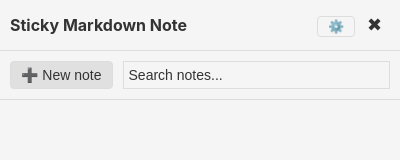
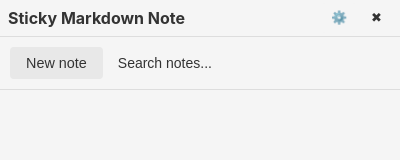
Before and after one commit to seongmini/sticky-markdown-note, an Electron app: page src/renderer/list/list.html in a window 400 px wide. Drawn offline with Linux system fonts and the light colour scheme; no server answers.

Commit message:
feat: Adjust titlebar heights for consistency across all windows

```diff
--- a/src/renderer/list/list.html
+++ b/src/renderer/list/list.html
@@ -16,7 +16,7 @@
         </div>
 
         <div id="toolbar">
-            <button id="add">➕ New note</button>
+            <button id="add">New note</button>
             <input id="search" type="text" placeholder="Search notes..." />
         </div>
         <div id="notes"></div>
--- a/src/renderer/list/list.js
+++ b/src/renderer/list/list.js
@@ -86,8 +86,6 @@ document.addEventListener('DOMContentLoaded', async () => {
         delBtn.style.left = `${e.pageX}px`;
         delBtn.style.top = `${e.pageY}px`;
         delBtn.style.zIndex = '1000';
-        delBtn.style.background = 'white';
-        delBtn.style.border = '1px solid #888';
         delBtn.style.cursor = 'pointer';
         delBtn.addEventListener('click', () => {
           ipcRenderer.send('delete-note', note.file);
--- a/src/styles/common.css
+++ b/src/styles/common.css
@@ -10,6 +10,13 @@
     --button-text: #333333;
     --border-color: #ddd;
     --hover-color: #eee;
+    --accent-color: #8F689D;
+    --accent-hover-color: #7A5A85;
+    --accent-button-text: #ffffff;
+    --light-accent-color: #E6DAEC;
+    --medium-accent-button-bg: #E8E8E8; /* 타이틀바보다 더 진한 회색 */
+    --ultra-light-hover: #FCF8FC; /* 아주 연한 호버 색상 (일반 버튼용) */
+    --titlebar-bg: #F5F5F5; /* 설정 창의 타이틀바 색상 */
 }
 
 /* 다크 모드 변수 오버라이드 */
@@ -22,6 +29,13 @@ body.dark-mode {
     --button-text: #ffffff;
     --border-color: #444;
     --hover-color: #2a2a2a;
+    --accent-color: #8F689D;
+    --accent-hover-color: #A07CAE;
+    --accent-button-text: #ffffff;
+    --light-accent-color: #3C334D;
+    --medium-accent-button-bg: #2D2D2D; /* 다크모드 타이틀바보다 더 진한 회색 */
+    --ultra-light-hover: #1F1B27; /* 아주 연한 호버 색상 (일반 버튼용) */
+    --titlebar-bg: #1a1a1a; /* 다크모드 설정 창의 타이틀바 색상 */
 }
 
 /* 기본 스타일 */
@@ -39,12 +53,12 @@ body {
 
 /* 타이틀바 스타일 */
 #titlebar {
-    height: 30px;
-    background-color: var(--titlebar-background-color);
-    color: var(--titlebar-text-color);
+    height: 36px;
+    background-color: var(--titlebar-bg);
+    color: var(--text-color);
     position: sticky;
     top: 0;
-    z-index: 999;
+    z-index: 99;
     display: flex;
     justify-content: space-between;
     align-items: center;
@@ -56,40 +70,31 @@ body {
 }
 
 #titlebar button {
-    background: none;
+    -webkit-app-region: no-drag;
+    height: 30px;
+    line-height: 30px;
+    padding: 0 10px;
+    font-size: 13px;
+    background-color: var(--titlebar-bg); /* 타이틀바 배경색과 동일하게 설정 */
+    color: var(--text-color);
     border: none;
-    font-size: 16px;
+    border-radius: 4px;
     cursor: pointer;
-    -webkit-app-region: no-drag;
-    color: var(--titlebar-text-color);
 }
 
 #titlebar button:hover {
-    background-color: var(--hover-color);
+    background-color: var(--button-hover); /* 호버 시 button-hover 색상 사용 */
 }
 
 #titlebar .title-btn {
-    background: var(--button-background-color);
-    color: var(--button-text-color);
-    border: 1px solid var(--border-color);
-    padding: 2px 10px;
-    font-size: 13px;
-    cursor: pointer;
     margin-left: 8px;
-    -webkit-app-region: no-drag;
-    border-radius: 4px;
-    opacity: 1 !important; /* Ensure opacity is not overridden */
-}
-
-#titlebar .title-btn:hover {
-    background-color: var(--button-hover-background-color);
+    opacity: 1 !important;
 }
 
 input,
-button,
 textarea,
 select {
-    background-color: var(--background-color);
+    background-color: var(--bg-color);
     color: var(--text-color);
     border: 1px solid var(--border-color);
 }
@@ -99,6 +104,19 @@ textarea::placeholder {
     color: var(--text-color);
 }
 
+/* Common button styles */
+button {
+    background-color: var(--medium-accent-button-bg);
+    color: var(--text-color);
+    border: none;
+    padding: 8px 16px;
+    border-radius: 4px;
+    cursor: pointer;
+    font-size: 0.9em;
+    transition: background-color 0.2s;
+    -webkit-app-region: no-drag;
+}
+
 button:hover {
-    background-color: var(--hover-color);
+    background-color: var(--ultra-light-hover);
 }
--- a/src/styles/list.css
+++ b/src/styles/list.css
@@ -1,8 +1,8 @@
 /* 타이틀바 스타일 */
-#titlebar {
+/* #titlebar {
     padding: 10px;
     border-bottom: 1px solid var(--border-color);
-    background: var(--bg-color);
+    background: var(--titlebar-bg);
     display: flex;
     justify-content: space-between;
     align-items: center;
@@ -15,18 +15,15 @@
 
 #titlebar button {
     -webkit-app-region: no-drag;
-    background: none;
     border: none;
     color: var(--text-color);
-    font-size: 18px;
     cursor: pointer;
-    padding: 4px 8px;
     border-radius: 4px;
 }
 
 #titlebar button:hover {
     background-color: var(--button-hover);
-}
+} */
 
 /* 노트 리스트 스타일 */
 .note {
@@ -36,7 +33,7 @@
 }
 
 .note:hover {
-    background: var(--hover-color);
+    background: var(--ultra-light-hover);
 }
 
 .title {
@@ -46,6 +43,11 @@
 .time {
     font-size: 12px;
     color: var(--text-color);
+}
+
+#notes {
+    flex: 1;
+    overflow-y: auto;
 }
 
 /* 툴바 스타일 */
@@ -60,17 +62,8 @@
 
 #add {
     -webkit-app-region: no-drag;
-    font-size: 14px;
-    padding: 5px 10px;
     cursor: pointer;
-    background-color: var(--button-bg);
-    color: var(--button-text);
-    border: 1px solid var(--border-color);
     border-radius: 4px;
-}
-
-#add:hover {
-    background-color: var(--button-hover);
 }
 
 #search {
@@ -80,18 +73,9 @@
     padding: 5px;
     background-color: var(--bg-color);
     color: var(--text-color);
-    border: 1px solid var(--border-color);
+    border: none;
 }
 
 .delete-btn {
-    padding: 4px 10px;
     border-radius: 4px;
-    font-size: 13px;
-    background-color: var(--button-bg);
-    color: var(--button-text);
-    border: 1px solid var(--border-color);
 }
-
-.delete-btn:hover {
-    background-color: var(--button-hover);
-}
--- a/src/styles/settings.css
+++ b/src/styles/settings.css
@@ -14,31 +14,33 @@ body {
 
 /* 툴바 스타일 */
 #toolbar {
-    padding: 10px;
+    padding: 0 10px;
     border-bottom: 1px solid var(--border-color);
     background: var(--bg-color);
     display: flex;
     justify-content: space-between;
     align-items: center;
     -webkit-app-region: drag;
+    height: 36px;
 }
 
 #toolbar span {
     font-weight: bold;
 }
 
-#close-button {
+#toolbar button {
     -webkit-app-region: no-drag;
-    background: none;
-    border: none;
+    cursor: pointer;
+    border-radius: 4px;
+    background-color: var(--titlebar-bg);
     color: var(--text-color);
-    font-size: 18px;
-    cursor: pointer;
-    padding: 4px 8px;
-    border-radius: 4px;
+    height: 30px;
+    line-height: 30px;
+    padding: 0 10px;
+    font-size: 13px;
 }
 
-#close-button:hover {
+#toolbar button:hover {
     background-color: var(--button-hover);
 }
 
@@ -78,22 +80,6 @@ h2 {
 .setting-item label {
     font-size: 1.1em;
     color: var(--text-color);
-}
-
-button {
-    background-color: var(--button-bg);
-    color: var(--button-text);
-    border: 1px solid var(--border-color);
-    padding: 8px 16px;
-    border-radius: 4px;
-    cursor: pointer;
-    font-size: 0.9em;
-    transition: background-color 0.2s;
-    -webkit-app-region: no-drag;
-}
-
-button:hover {
-    background-color: var(--button-hover);
 }
 
 /* Shortcuts Section Styles */
```
Also changed, not shown: src/renderer/note/note.html (+1 -1 lines), src/renderer/settings/settings.html (+1 -3 lines), src/styles/note.css (+8 -8 lines).
